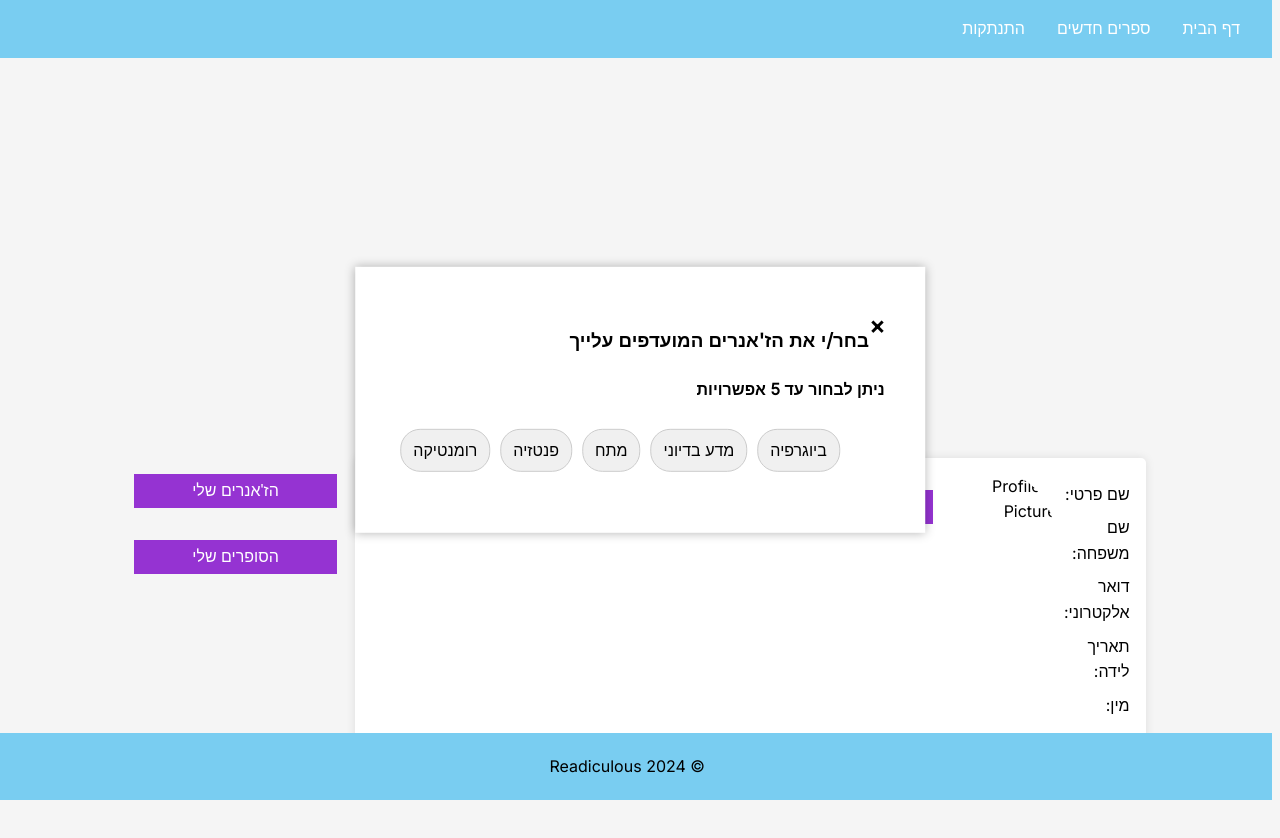
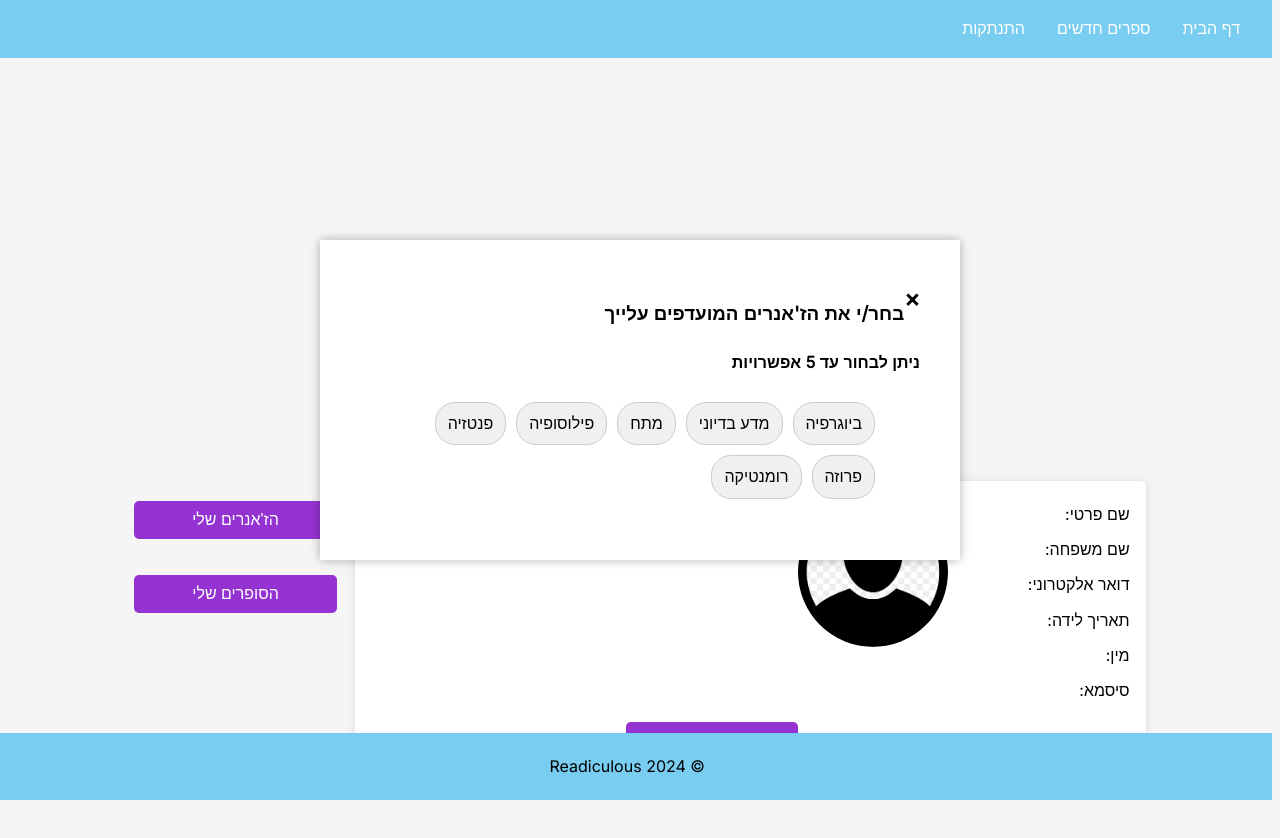
Before and after one commit to SagiSameah/WebProject_Group16, a plain HTML site: page profile.html in a window 1280 px wide. Both pictures are taken after a click on the button "הז'אנרים שלי". Drawn offline with Linux system fonts and the light colour scheme; a web font is replaced by a local one.

Commit message:
פרופיל בעידכון ללא פרטים אישיים בפועל. צריך לסדר את כפתור עידכון פרטים אישיים להיות מתחת לתמונה

```diff
--- a/Profile.css
+++ b/Profile.css
@@ -20,13 +20,18 @@
     width: 150px;
     height: 150px;
     border-radius: 50%;
-    margin-left: 1rem;
+    margin-right: 5rem;
 }
 .profile-info-vertical {
-    flex-grow: 1;
+    display: flex;
+    flex-direction: column;
+    align-items: flex-start;
+    /*flex-grow: 1;
+    display: flex;
+    flex-direction: column;*/
 }
 .profile-info-vertical p {
-    margin: 0.5rem 0;
+    margin: 0.3rem 0;
 }
 .update-button {
     background-color: #9533D2;
@@ -74,7 +79,7 @@
     padding: 20px;
     z-index: 1000;
     max-width: 80%;
-    overflow: auto;
+    overflow-y: auto;
 }
 .popup-content {
     background-color: #fff;
@@ -112,10 +117,21 @@
     font-size: 0.9rem;
     margin-top: 0.5rem;
 }
-.profile-info label,
-.profile-info input,
-.profile-info select {
-    display: block;
-    width: 100%;
-    margin-bottom: 1rem;
+.profile-info p {
+   /* margin: 5px 0;*/
+   margin: 0.2rem 0;
 }
+.update-button {
+    display: inline-block;
+    margin-top: 20px;
+    padding: 10px 20px;
+    background-color: #9533D2;
+    color: white;
+    border: none;
+    border-radius: 5px;
+    cursor: pointer;
+    transition: background-color 0.3s;
+}
+.update-button:hover {
+    background-color: #6c2499;
+}
--- a/Profile.js
+++ b/Profile.js
@@ -21,8 +21,8 @@ document.addEventListener('DOMContentLoaded', () => {
     const genderSelect = document.getElementById('gender');
     const passwordInput = document.getElementById('password');
 
-    const genres = ["פנטזיה", "מתח", "רומנטיקה", "מדע בדיוני", "ביוגרפיה"];
-    const authors = ["ש\"י עגנון", "דוד גרוסמן", "צרויה שלו", "עמוס עוז","שגיא שמח","דניאל נוס" ,"אלונה קמחי"];
+    const genres = ["פרוזה","פילוסופיה","פנטזיה", "מתח", "רומנטיקה", "מדע בדיוני", "ביוגרפיה"];
+    const authors = ["ש\"י עגנון", "דוד גרוסמן", "צרויה שלו", "עמוס עוז", "אלונה קמחי","דניאל נוס","שגיא שמח"];
     const selectedGenres = new Set();
     const selectedAuthors = new Set();
 
--- a/profile.html
+++ b/profile.html
@@ -29,8 +29,10 @@
                 <p>מין: <span id="displayGender"></span></p>
                 <p>סיסמא: <span id="displayPassword"></span></p>
             </div>
-            <img src="profile_picture.jpg" alt="Profile Picture" class="profile-picture">
-            <button class="update-button" id="editPersonalInfo">עדכון</button>
+            <img src="photo7_blank_user_pic.png" alt="Profile Picture" class="profile-picture">
+         <div>
+             <br><br><br><br><br><br><br><br><button class="update-button" id="editPersonalInfo">עדכון פרטים אישיים</button>
+         </div>
         </div>
 
         <div class="button-section">
@@ -70,25 +72,25 @@
                 <div class="profile-info">
                     <label for="firstName">שם פרטי:</label>
                     <input type="text" id="firstName" name="firstName">
-
+                    <br>
                     <label for="lastName">שם משפחה:</label>
                     <input type="text" id="lastName" name="lastName">
-
+                    <br>
                     <label for="email">דואר אלקטרוני:</label>
                     <input type="email" id="email" name="email">
-
+                    <br>
                     <label for="birthDate">תאריך לידה:</label>
                     <input type="text" id="birthDate" name="birthDate">
-
+                    <br>
                     <label for="gender">מין:</label>
                     <select id="gender" name="gender">
                         <option value="male">זכר</option>
                         <option value="female">נקבה</option>
                     </select>
-
+                    <br>
                     <label for="password">סיסמא:</label>
                     <input type="password" id="password" name="password">
-
+                    <br>
                     <button class="update-button" id="savePersonalInfo">שמור</button>
                 </div>
             </div>
```
Also changed, not shown: photo7_blank_user_pic.png (added).
